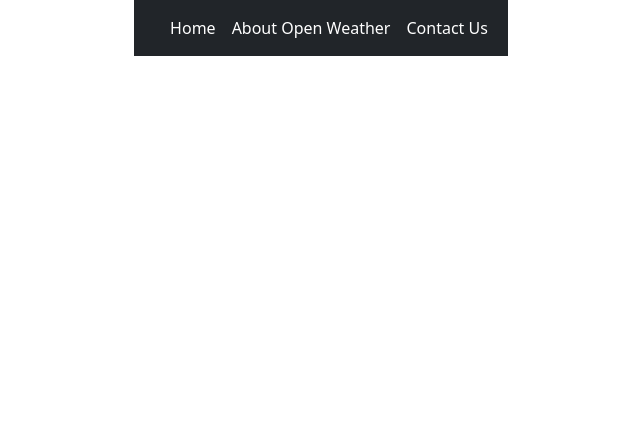
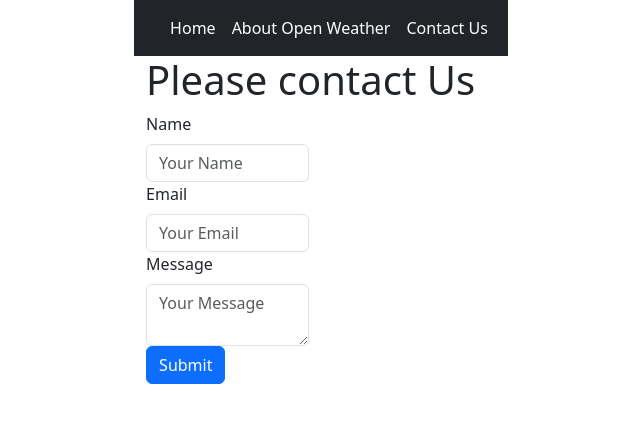
Before and after one commit to sagnikcapital/weather-app, a React (Create React App) app: page /contact-us in a window 1280 px wide. Shown: the top 422 px of the page, without its empty margins (319-959 px from the left). Built offline with nearby package versions, Linux system fonts and the light colour scheme.

Commit message:
contact-us-form

```diff
--- a/src/Components/ContactUs/index.js
+++ b/src/Components/ContactUs/index.js
@@ -40,7 +40,7 @@ function ContactUs() {
   return (
     <>
       <Header></Header>
-      {/* <section className="section">
+    <section className="section">
       <Container>
         <h1 className="title">Please contact Us</h1>
         <Row>
@@ -65,7 +65,7 @@ function ContactUs() {
           </Col>
         </Row>
       </Container>
-    </section> */}
+    </section>
     </>
   );
 }
```
